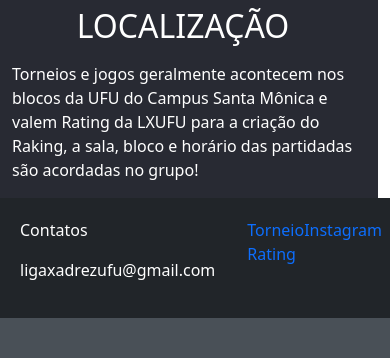
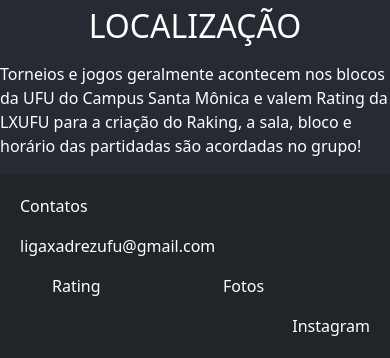
Before and after one commit to CalebePrates/trabalho-final-ppi, a PHP site: page / in a window 390 px wide. Shown: the part 3133-3491 px from the top of the page. Before the commit the page ends 3451 px from the top, so only its background shows below. Run offline with PHP 8.4, Linux system fonts and the light colour scheme.

Commit message:
ajustes responsividade

```diff
--- a/css/inicio.css
+++ b/css/inicio.css
@@ -124,6 +124,5 @@ small {
 
 a{
     text-decoration: none;
-    color: #fff;
 
 }
--- a/css/styles.css
+++ b/css/styles.css
@@ -1,28 +1,19 @@
 body {
-  overflow-x: hidden;
+  overflow-x: hidden !important;
 }
 
 a {
-  color: #fff;
+  color: #fff  !important;
   text-decoration: none !important;
 }
 
 footer {
-    width: 100vw;
     bottom: 0;
-    display: flex;
-    justify-content: space-between;
-    padding: 20px;
+    overflow-x: hidden;
+        padding: 20px;
     background-color: #212529;
     color: white;
 }
-
-.imagem-footer {
-    height: 20px;
-    width: 20px;
-    object-fit: cover;
-}
-
 ul {
     list-style-type: none;
 }
--- a/index.html
+++ b/index.html
@@ -104,7 +104,7 @@
                 </div>
             </div>
             <!------------------------------------RATING TABELA------------------------------------------>
-            <div class="table-responsive rating">
+            <div class="table-responsive rating" id="rating-table">
               <table class="table table-striped table-bordered table-hover table-dark table-fixed">
                   <thead class="table-dark">
                       <tr>
@@ -197,7 +197,7 @@
           </div>
         </section>
         <!-------------------------------------Localização Liga Xadrez UFU----------------------------------->
-        <section id="section-localization" class="row container-fluid">
+        <section id="section-localization" class="row justify-content-center">
             <div class="col-xl-6">
               <iframe class="mapa card-img-top img-fluid "  src="https://www.google.com/maps/embed?pb=!1m18!1m12!1m3!1d3774.2911251321884!2d-48.26277726343401!3d-18.9185038431657!2m3!1f0!2f0!3f0!3m2!1i1024!2i768!4f13.1!3m3!1m2!1s0x94a4450b20d8e723%3A0x144129dbf33dcbb8!2sAv.%20Jo%C3%A3o%20Naves%20de%20%C3%81vila%2C%202121%20-%20Santa%20M%C3%B4nica%2C%20Uberl%C3%A2ndia%20-%20MG%2C%2038408-144!5e0!3m2!1spt-BR!2sbr!4v1697326327278!5m2!1spt-BR!2sbr" width="600" height="450" style="border:0;" allowfullscreen="" loading="lazy" referrerpolicy="no-referrer-when-downgrade"></iframe>
             </div>
@@ -210,20 +210,20 @@
 
     </main>
     <!-------------------------------------Rodapé da página------------------------------------------------->
-    <footer>
-        <div>
+    <footer class="row justify-content-center">
+        <div class="col-xl-4">
             <p>Contatos</p>
             <p>ligaxadrezufu@gmail.com</p>
         </div>
-        <div >
-            <ul class="row ">
-                <li class="col"><a href="#slider">Torneio</a></li>
-                <li class="col"><a href="#section-galeria">Rating</a></li>
+        <div class="col-xl-4">
+            <ul class="row">
+                <li class="col"><a href="#rating-table">Rating</a></li>
+                <li class="col"><a href="#section-gallery">Fotos</a></li>
             </ul>
         </div>
-        <div id="redes-socias">
-            <div>
-                <a href="">
+        <div class="col-xl-4" id="redes-socias">
+            <div class="d-flex justify-content-end">
+                <a  href="https://www.instagram.com">
                     <span>Instagram</span>
                 </a>
             </div>
```
